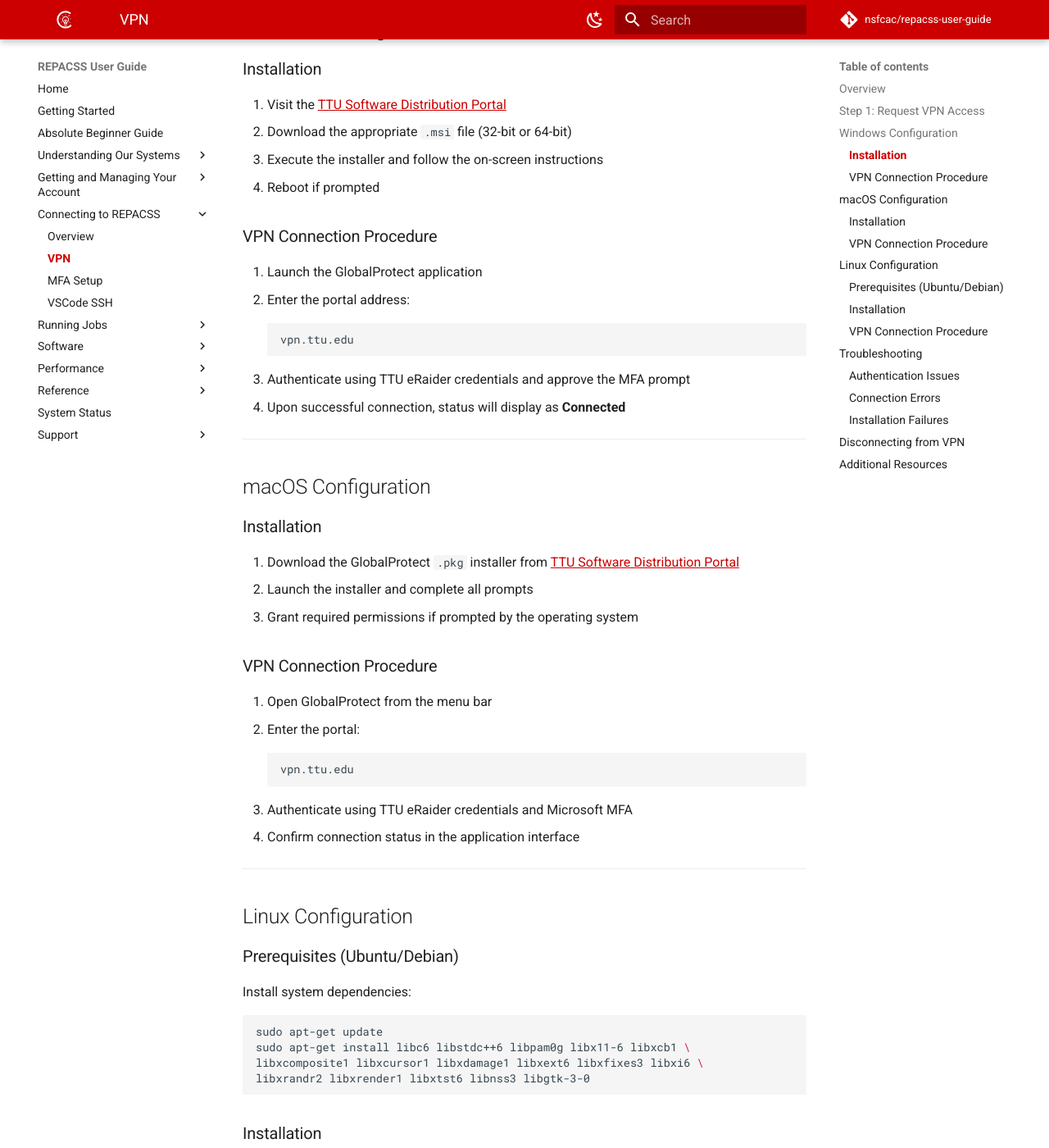
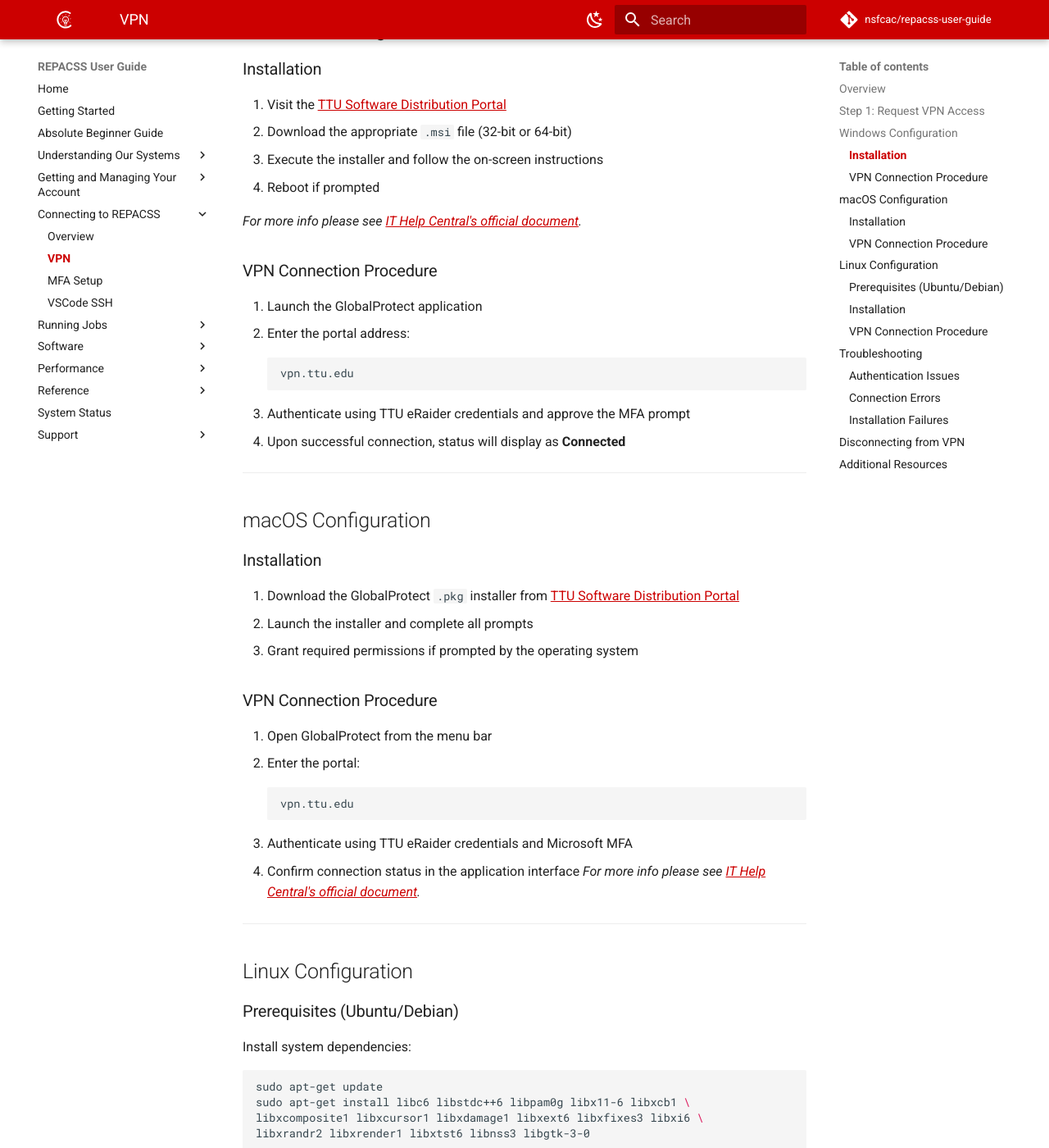
Before and after one commit to nsfcac/repacss-user-guide, an MkDocs documentation site: the page built from docs/connecting/vpn.md, in a window 1280 px wide and 1400 px high, scrolled down 1134 px. Shown: the whole window at 82% size. Built offline with MkDocs 1.6.1 and Material for MkDocs 9.7.7, drawn with Linux system fonts in a browser that asks for light colours; comment, search, counter and statistics services are not loaded; some of the changed text lies outside the part shown.

Commit message:
Adding new support links

````diff
--- a/docs/connecting/vpn.md
+++ b/docs/connecting/vpn.md
@@ -44,6 +44,8 @@
 3. Execute the installer and follow the on-screen instructions
 4. Reboot if prompted
 
+*For more info please see [IT Help Central's official document](https://www.askit.ttu.edu/vpn).*
+
 ### VPN Connection Procedure
 
 1. Launch the GlobalProtect application
@@ -73,6 +75,7 @@
    ```
 3. Authenticate using TTU eRaider credentials and Microsoft MFA
 4. Confirm connection status in the application interface
+*For more info please see [IT Help Central's official document](https://www.askit.ttu.edu/vpn).*
 
 ---
 
@@ -105,6 +108,7 @@
 ```bash
 sudo rpm -i GlobalProtect_<version>_x86_64.rpm
 ```
+*For more info please see [IT Help Central's official document](https://www.askit.ttu.edu/vpn).*
 
 ### VPN Connection Procedure
 
````
